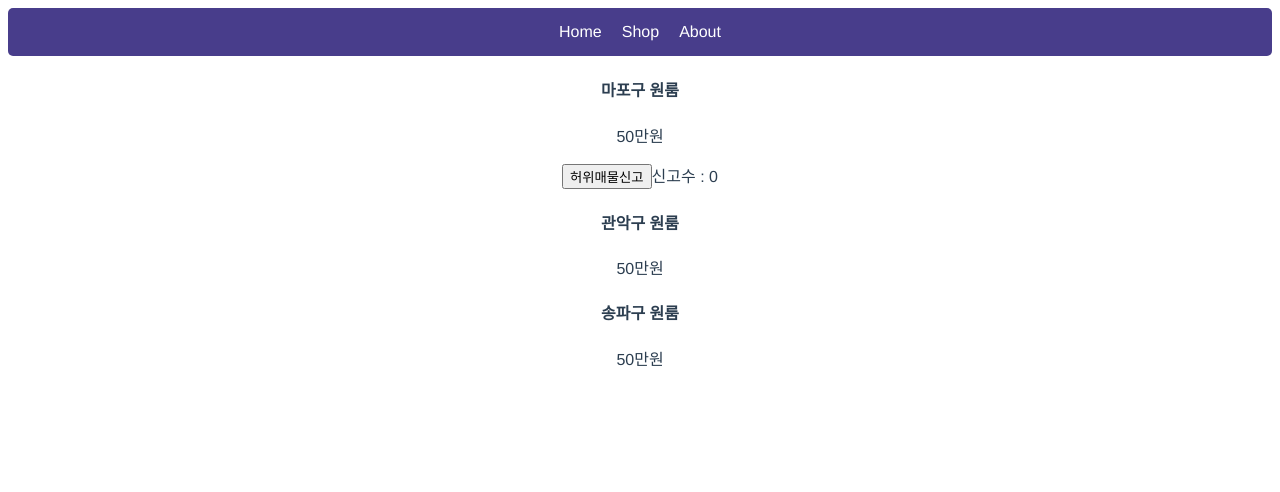
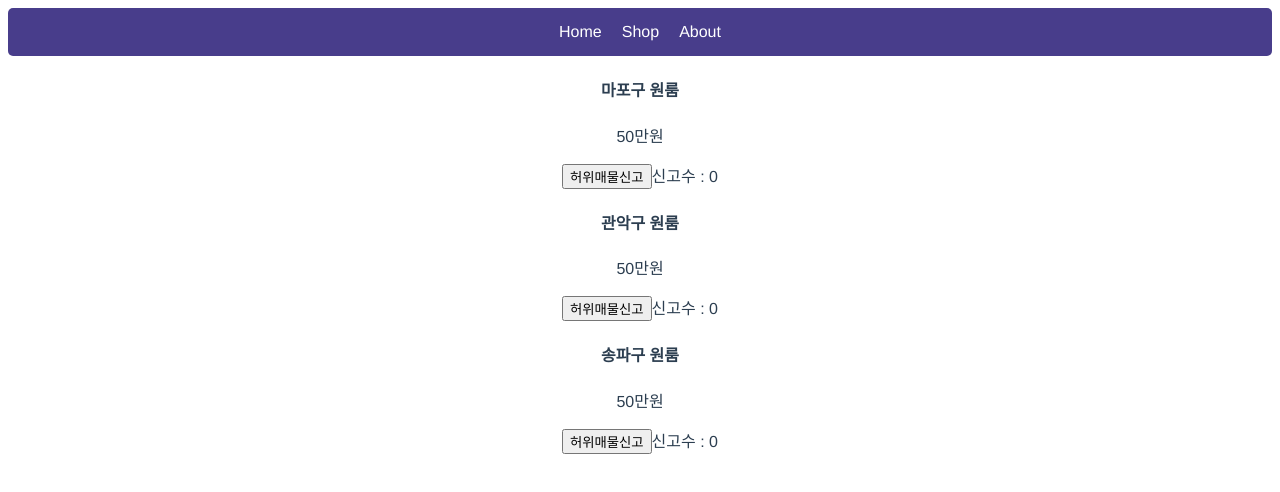
Before and after one commit to museundal/CodingApple_VueJS, a Vue app: page / in a window 1280 px wide. Shown: the top 492 px of the page. Built offline with nearby package versions, Linux system fonts and the light colour scheme.

Commit message:
[:hammer:] 신고수 배열 숙제

```diff
--- a/src/App.vue
+++ b/src/App.vue
@@ -5,16 +5,20 @@
   <div>
     <h4>{{ products[0] }}</h4>
     <p>50만원</p>
-    <button @click="increase()">허위매물신고</button>
-    <span>신고수 : {{ 신고수 }} </span>
+    <button @click="increase(0)">허위매물신고</button>
+    <span>신고수 : {{ 신고수[0] }} </span>
   </div>
   <div>
     <h4>{{ products[1] }}</h4>
     <p>50만원</p>
+    <button @click="increase(1)">허위매물신고</button>
+    <span>신고수 : {{ 신고수[1] }} </span>
   </div>
   <div>
     <h4>{{ products[2] }}</h4>
     <p>50만원</p>
+    <button @click="increase(2)">허위매물신고</button>
+    <span>신고수 : {{ 신고수[2] }} </span>
   </div>
 </template>
 
@@ -25,14 +29,14 @@
   name: 'App',
   data() {
     return {
-      신고수: 0,
+      신고수: [0, 0, 0],
       products: ['마포구 원룸', '관악구 원룸', '송파구 원룸'],
       메뉴들: ['Home', 'Shop', 'About'],
     }
   },
   methods: {
-    increase() {
-      this.신고수 += 1;
+    increase(index) {
+      this.신고수[index] += 1;
     }
   },
   components: {
```
